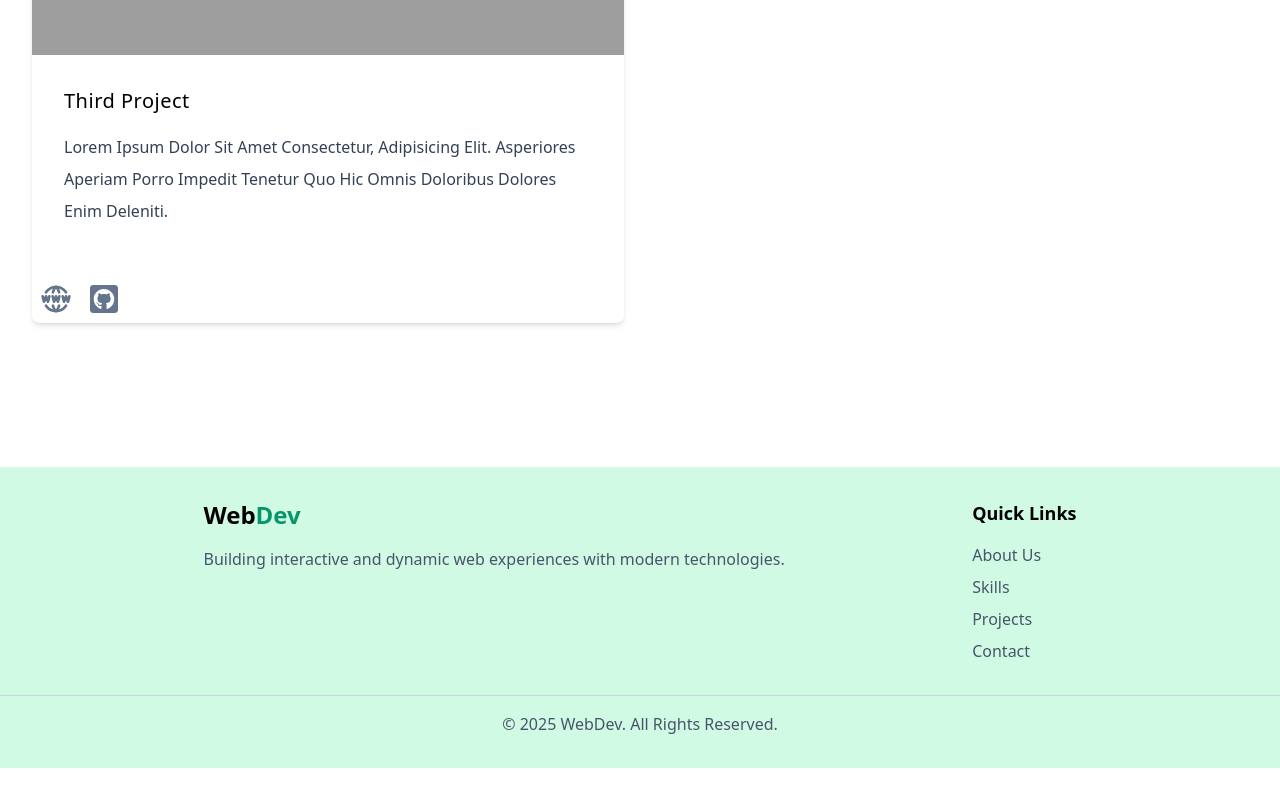
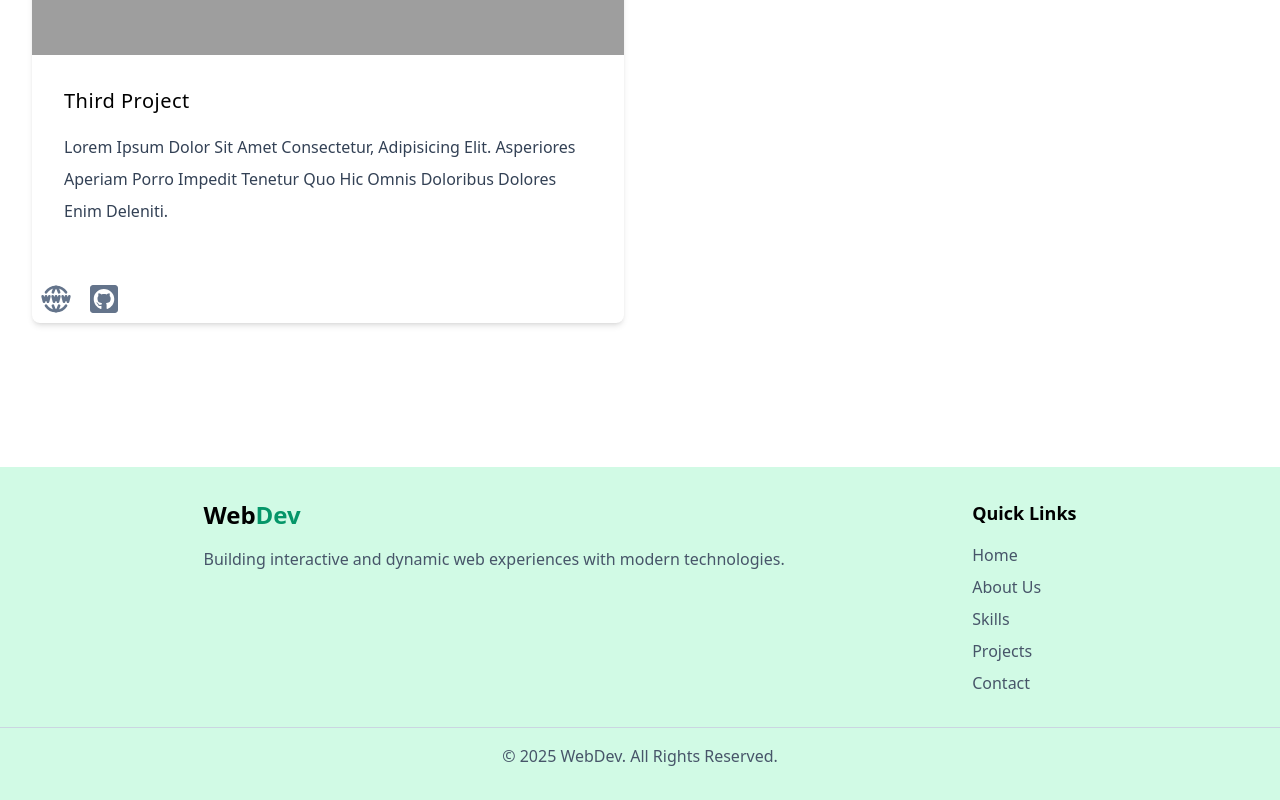
Before and after one commit to HugoAFlorentino/portfolio, a React app: page / in a window 1280 px wide. Shown: the part 3119-3919 px from the top of the page. Before the commit the page ends 3887 px from the top, so only its background shows below. Built offline with nearby package versions, Linux system fonts and the light colour scheme; grey boxes are pictures that could not be loaded; the HTML template or start-up script is replaced by a standard one.

Commit message:
first commit

```diff
--- a/src/components/Footer.jsx
+++ b/src/components/Footer.jsx
@@ -15,6 +15,14 @@ const Footer = () => {
         <div>
           <h4 className="text-lg font-bold mb-4">Quick Links</h4>
           <ul className="space-y-2">
+            <li>
+              <a
+                href="#home"
+                className="text-slate-600 hover:text-emerald-600 transition duration-300 hover:underline"
+              >
+                Home
+              </a>
+            </li>
             <li>
               <a
                 href="#about"
```
